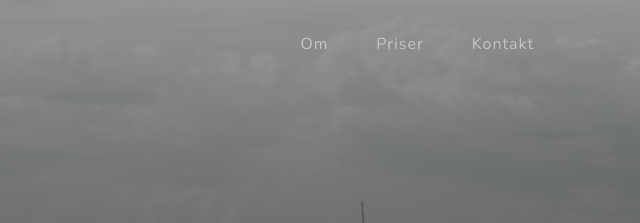
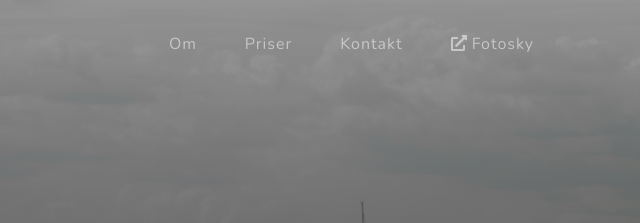
Before and after one commit to lodegaard/tommyodegaard.no, a plain HTML site: page index.html in a window 1280 px wide. Shown: the top 223 px of the page, 640-1280 px from the left. Drawn offline with nearby package versions, Linux system fonts and the light colour scheme.

Commit message:
(master): added fotosky link, and fix broken image url

```diff
--- a/index.html
+++ b/index.html
@@ -31,6 +31,9 @@
                         <li class="nav-item"><a class="nav-link js-scroll-trigger" href="#about">Om</a></li>
                         <li class="nav-item"><a class="nav-link js-scroll-trigger" href="#prices">Priser</a></li>
                         <li class="nav-item"><a class="nav-link js-scroll-trigger" href="#contact">Kontakt</a></li>
+                        <li class="nav-item"><a class="nav-link js-scroll-trigger" target="_blank" href="https://fotosky.no/login">
+                            <i class="fas fa-external-link-alt "></i> Fotosky
+                        </a></li>
                     </ul>
                 </div>
             </div>
@@ -195,7 +198,7 @@
                 <!-- Price forth row-->
                 <div class="row justify-content-center no-gutters">
                     <div class="bg-black col-lg-6 d-flex align-items-center">
-                        <img class="img-fluid" src="assets/img/protrait.jpg" alt="" />
+                        <img class="img-fluid" src="assets/img/portrait.jpg" alt="" />
                     </div>
                     <div class="col-lg-6 order-lg-first">
                         <div class="text-center bg-black h-100 prices">
```
